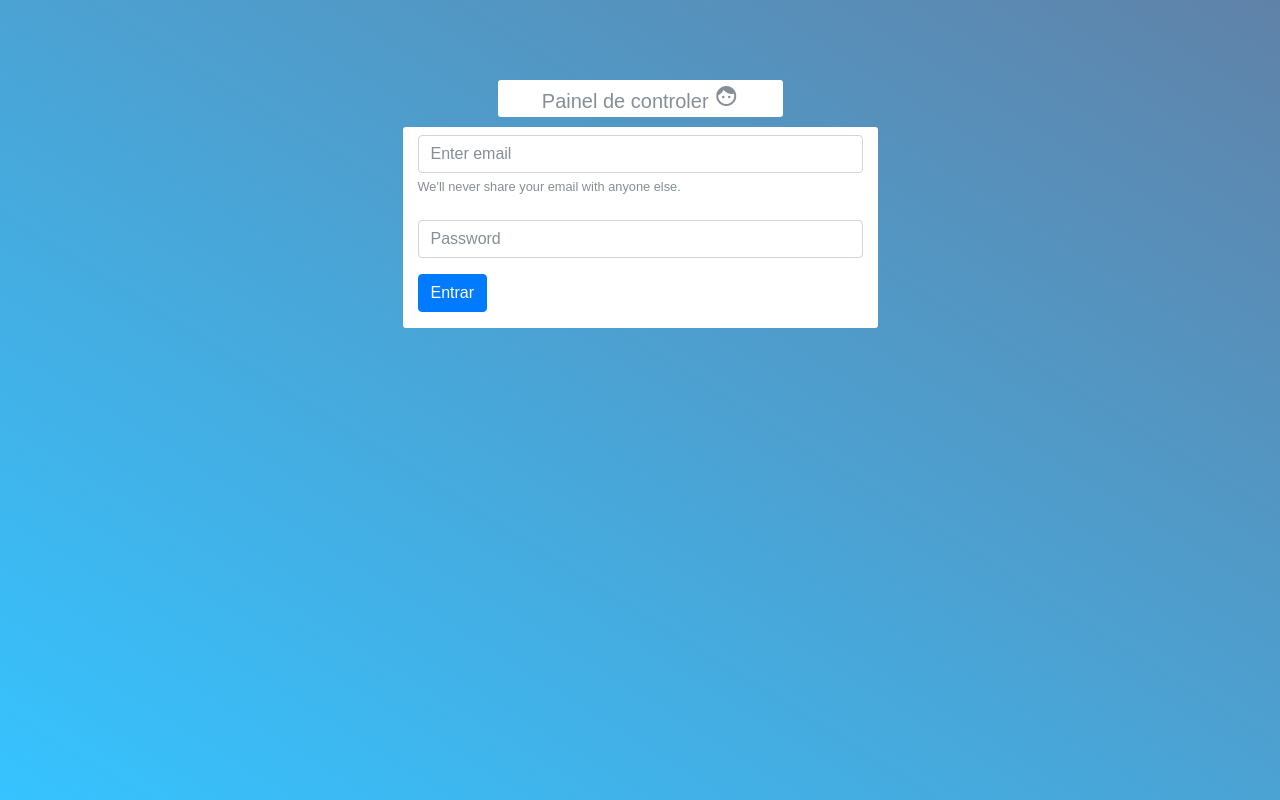
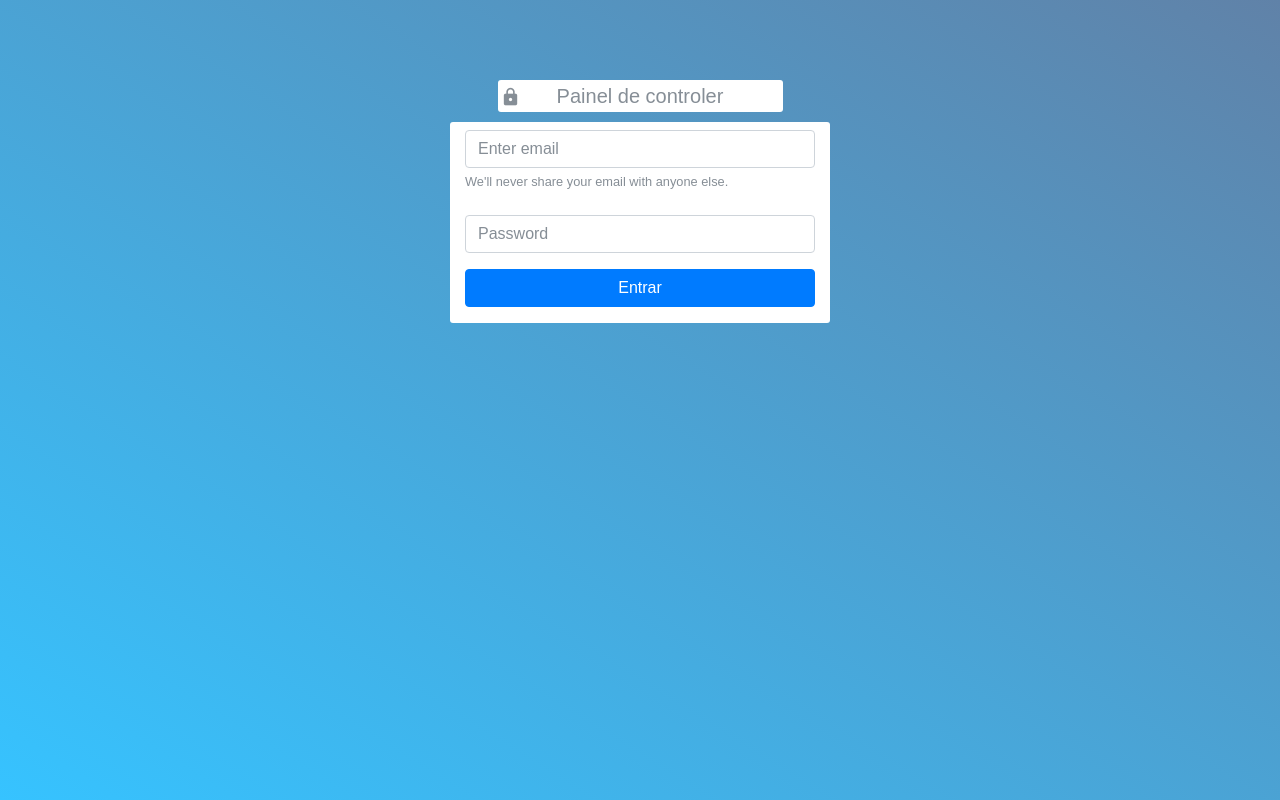
Before and after one commit to NaelsonBR/server, a CodeIgniter app: page /server/index.php/dashboard/loginDashboard in a window 1280 px wide. Run offline with CodeIgniter, Linux system fonts and the light colour scheme.

Commit message:
Update files

```diff
--- a/application/views/admin/login.php
+++ b/application/views/admin/login.php
@@ -3,11 +3,11 @@
 
         <div class="row">
             <div class="col-sm-3 col-md-3 text-center" id="title-login">
-               <h5 class="text-secondary m-1">Painel de controler <i class="material-icons md-48">face</i></h5>
+               <h5 class="text-secondary m-1"><i class="material-icons" id="icon-login">https</i>Painel de controler</h5>
             </div>
         </div>
         <div class="row">
-            <div class="col-sm-5 col-md-5" id="form">
+            <div class="col-sm-4 col-md-4" id="form">
 
                 <form method="POST">
 
--- a/assets/css/style-dashboard.css
+++ b/assets/css/style-dashboard.css
@@ -1,3 +1,41 @@
+*{
+    font-family: Arial,'sans-serif';
+}
 .all-screen{
-    background: linear-gradient(#2980b9,#2c3e50);
+    background: linear-gradient(to top right, #36c3ff, #6082a8);
+    width: 100%;
+    height: 100%;
+    position: absolute;
 }
+
+#title-login{
+    background-color: #ffffff;
+    border-radius: 3px;
+    margin: auto;
+    margin-top: 80px;
+
+}
+
+#icon-login{
+    position: absolute;
+    left: 0;
+    margin-left: 3px;
+    top: 7px;
+    font-size: 20px;
+
+}
+
+#form{
+    background-color: #ffffff;
+    border-radius: 3px;
+    margin: auto;
+    margin-top: 10px;
+}
+
+.btn-submit{
+    width: 100%;
+}
+.btn-submit:hover{
+   opacity: 0.9;
+
+}
--- a/assets/css/style-public.css
+++ /dev/null
@@ -1,29 +0,0 @@
-*{
-    font-family: Arial,'sans-serif';
-}
-.all-screen{
-    background: linear-gradient(to top right, #36c3ff, #6082a8);
-    width: 100%;
-    height: 100%;
-    position: absolute;
-}
-
-#title-login{
-    background-color: #ffffff;
-    border-radius: 3px;
-    margin: auto;
-    margin-top: 80px;
-
-}
-#form{
-    background-color: #ffffff;
-    border-radius: 3px;
-    margin: auto;
-    margin-top: 10px;
-}
-
-
-.btn-submit:hover{
-  width: 150px;
-
-}
```
Also changed, not shown: application/libraries/assets.php (+8 -4 lines).
